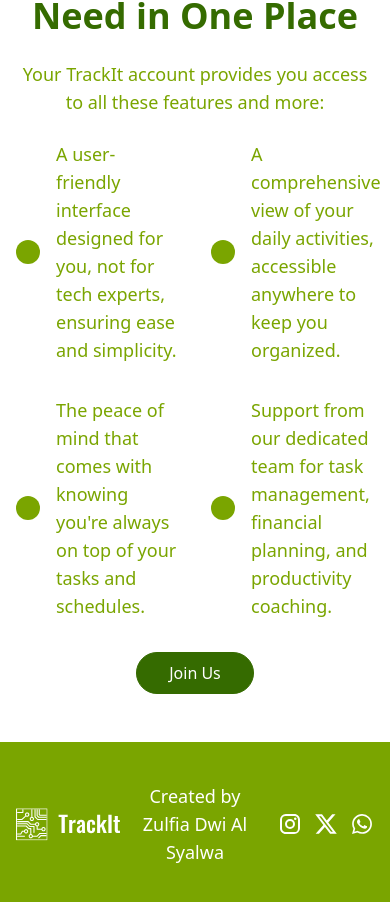
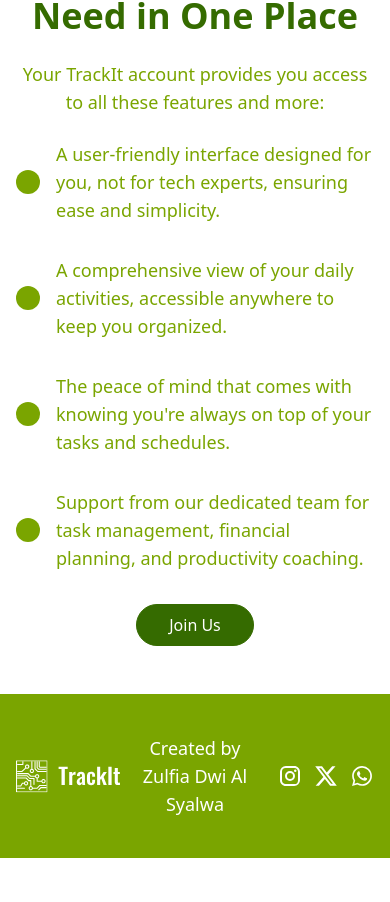
Before and after one commit to allsyalwaa/TrackIt, a React (Vite) app: page / in a window 390 px wide. Shown: the part 1359-2261 px from the top of the page. After the commit the page ends 2217 px from the top, so only its background shows below. Built offline with nearby package versions, Linux system fonts and the light colour scheme.

Commit message:
Create a responsive SecAbout component

```diff
--- a/src/components/section/SecAbout.jsx
+++ b/src/components/section/SecAbout.jsx
@@ -16,7 +16,7 @@ export default function About() {
         Your TrackIt account provides you access to all these features and more:
       </p>
 
-      <div className="mt-6 grid grid-cols-2 gap-x-8 gap-y-8 ">
+      <div className="mt-6 grid gap-x-8 gap-y-8 md:grid-cols-2 ">
         <CardAbout
           text="A user-friendly interface designed for you, not for tech experts,
             ensuring ease and simplicity."
```
